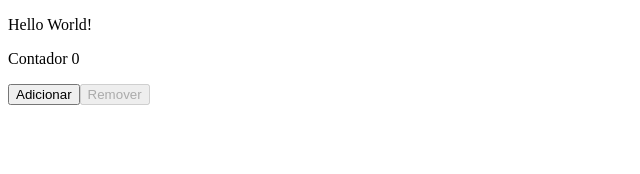
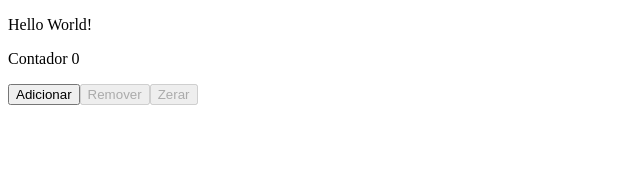
Before and after one commit to felipebfernandes92/Grazielly-Fernandes-Advocacia, a Next.js app: page / in a window 1280 px wide. Shown: the top 174 px of the page, without its empty margins (0-640 px from the left). Built offline with nearby package versions, Linux system fonts and the light colour scheme.

Commit message:
Teste de Auto Deploy na Vercel

```diff
--- a/src/pages/index.tsx
+++ b/src/pages/index.tsx
@@ -11,6 +11,10 @@ export default function Home() {
     setCount(count - 1);
   }
 
+  function zerar() {
+    setCount(0);
+  }
+
   const isDisabled = (count <= 0);
 
   return (
@@ -19,6 +23,7 @@ export default function Home() {
       <p>Contador { count }</p>
       <button onClick={adicionar}>Adicionar</button>
       <button onClick={remover} disabled={isDisabled}>Remover</button>
+      <button onClick={zerar} disabled={isDisabled}>Zerar</button>
     </>
   )
 }
```
